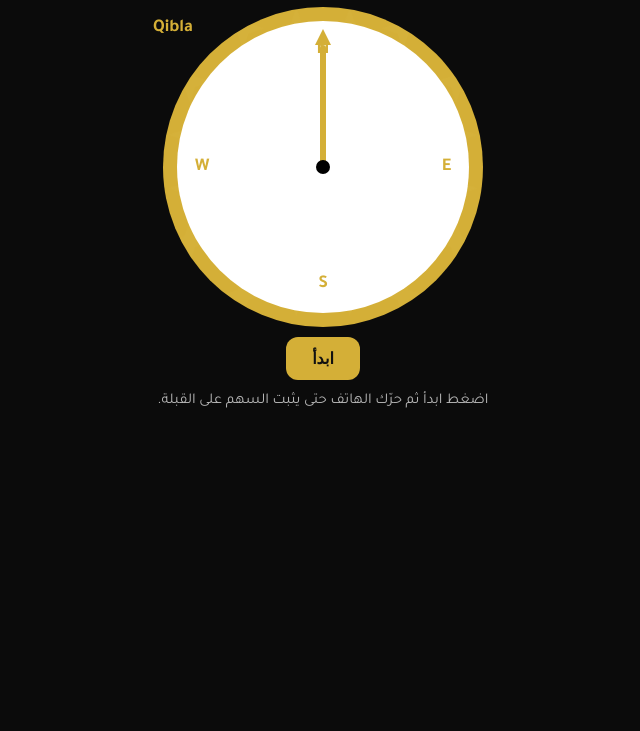
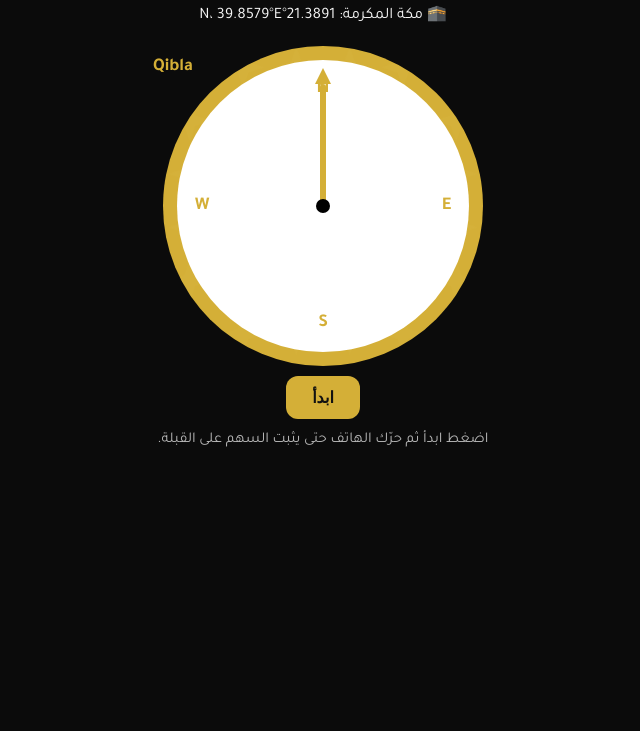
Before and after one commit to anas1-tech/q, a plain HTML site: page index.html in a window 1280 px wide. Shown: the part 69-800 px from the top of the page, without its empty margins (317-957 px from the left). Drawn offline with Linux system fonts and the light colour scheme.

Commit message:
Update index.html

```diff
--- a/index.html
+++ b/index.html
@@ -9,6 +9,10 @@
 </head>
 <body>
   <h1>اتجاه القبلة</h1>
+  <p class="kaaba-info" aria-live="polite">
+    <span class="kaaba-emoji" role="img" aria-label="الكعبة">🕋</span>
+    <span id="locationInfo">مكة المكرمة: 21.3891°N، 39.8579°E</span>
+  </p>
 
   <div class="compass" id="compass">
     <div class="gold-ring">
```
